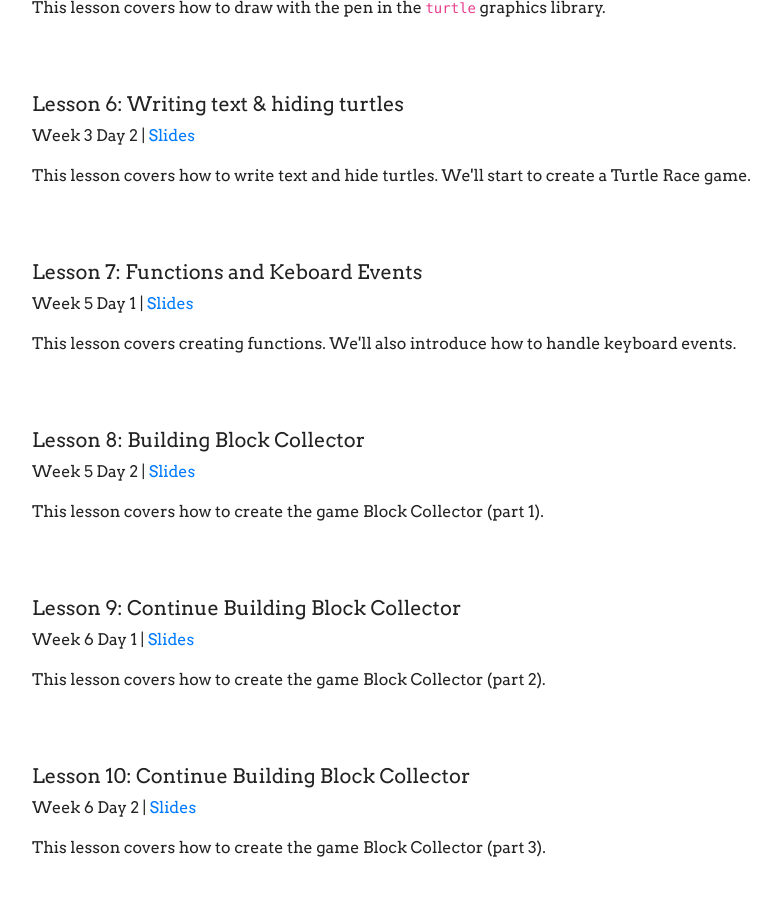
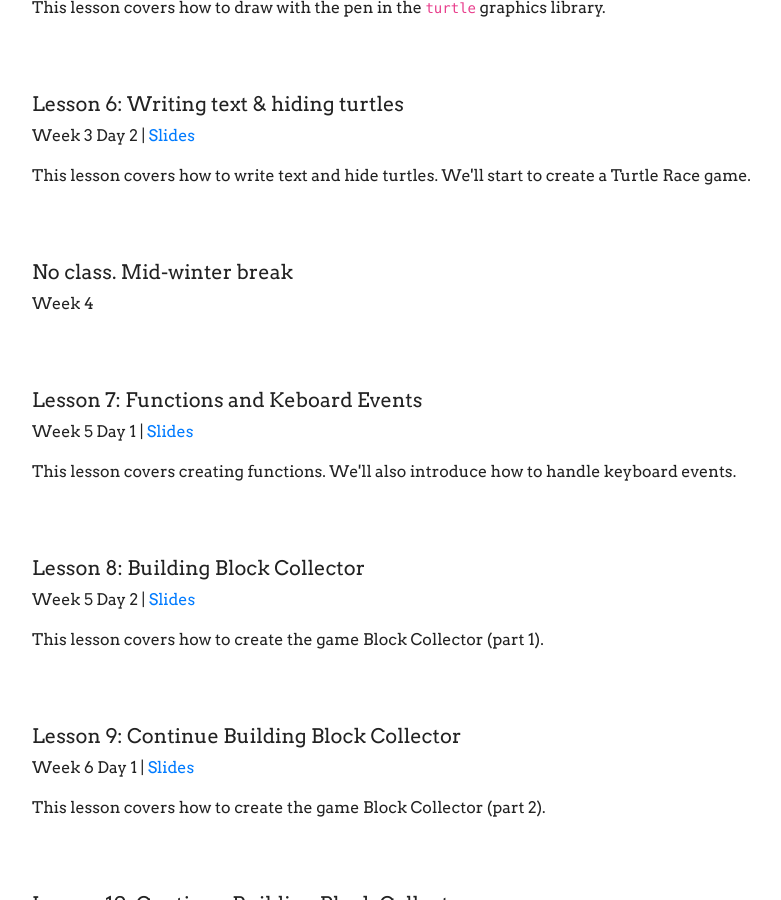
Before and after one commit to qpwoeirut/OpenBrackets-website, a Jekyll site: the page built from spring2022/intermediatePython.html, in a window 1280 px wide and 900 px high, scrolled down 1149 px. Shown: the whole window, without its empty margins (69-850 px from the left). Built offline with Jekyll 4.4.1, drawn with Linux system fonts in a browser that asks for light colours.

Commit message:
Add mid-winter break

```diff
--- a/spring2022/intermediatePython.html
+++ b/spring2022/intermediatePython.html
@@ -87,6 +87,13 @@ navbarHighlight: spring2022
 </div>
 <div class="col-12 media">
     <div class="media-body">
+        <h5 class="mt-0">No class. Mid-winter break</h5>
+        <p>Week 4</p>
+        <br>
+    </div>
+</div>
+<div class="col-12 media">
+    <div class="media-body">
         <h5 class="mt-0">Lesson 7: Functions and Keboard Events</h5>
         <p>Week 5 Day 1 | <a
                 href="https://docs.google.com/presentation/d/1dlLYpQkvctBh4zGqURdvXH-no9NzI7BFlrBlRIgovLs"
```
